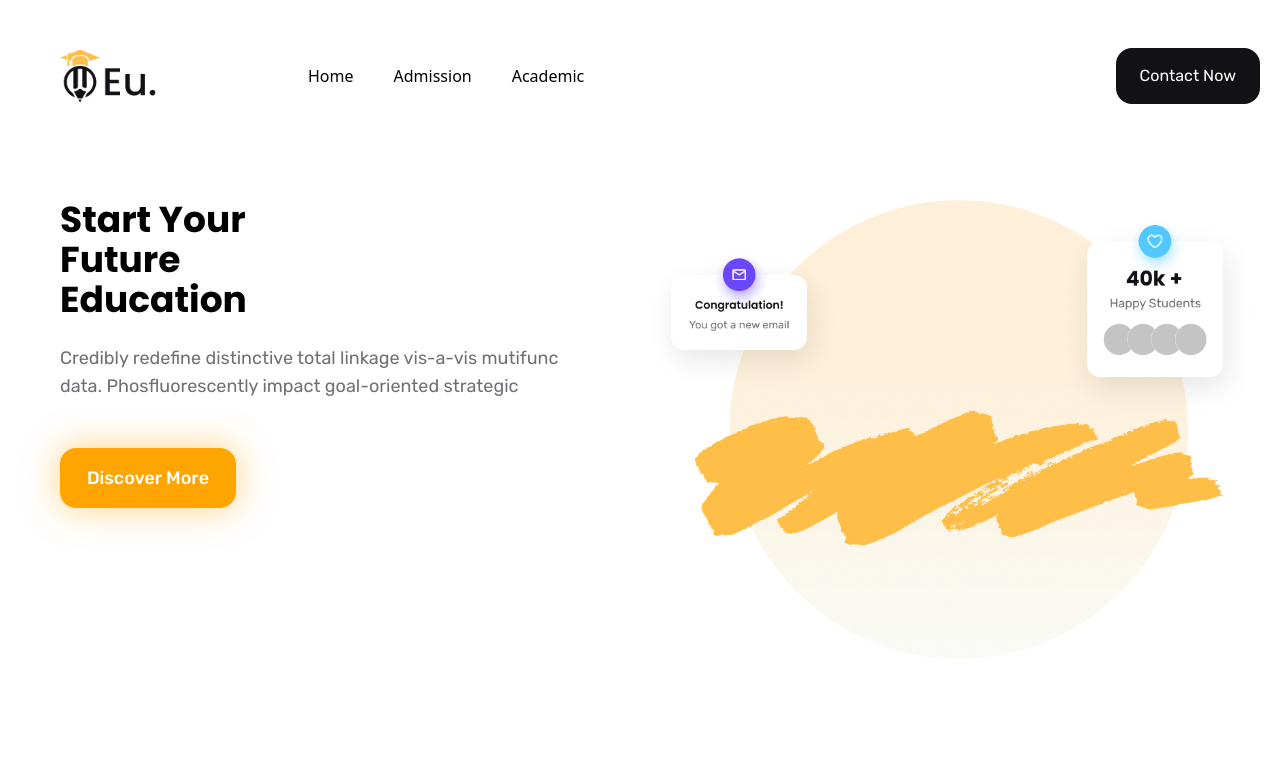
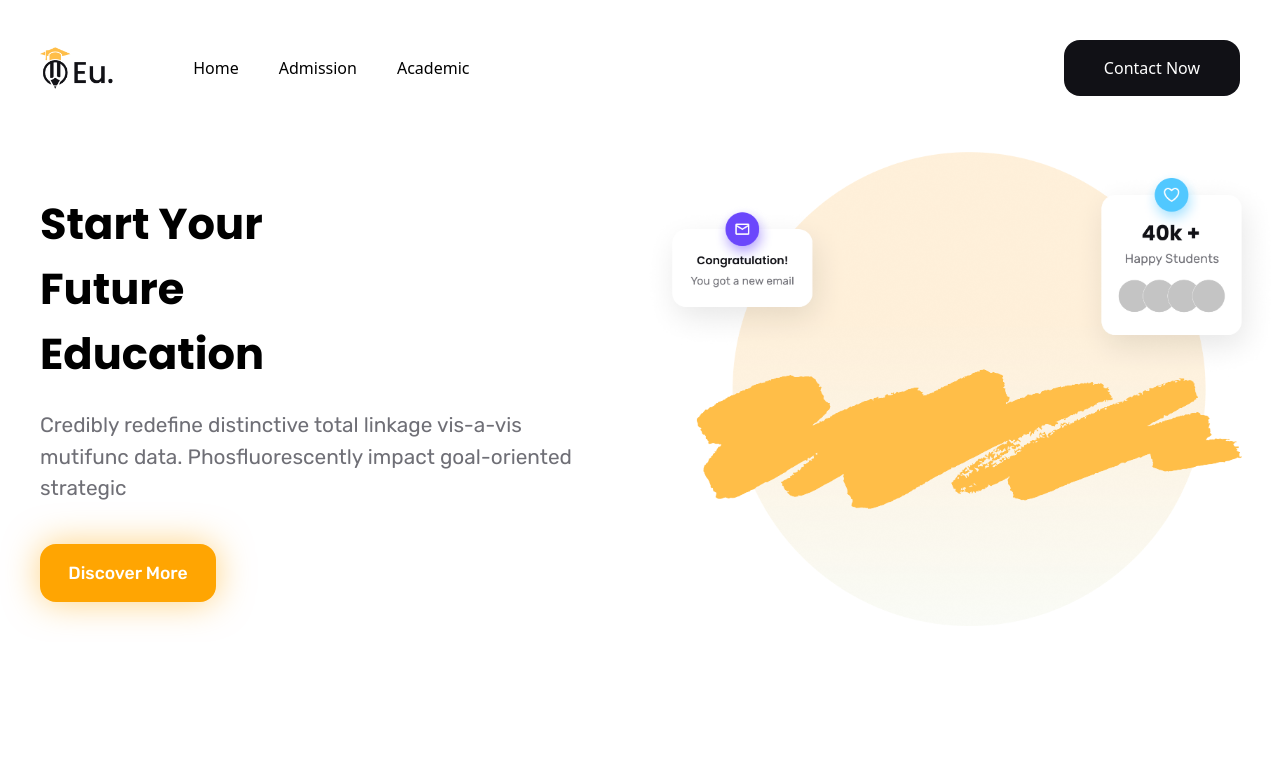
Before and after one commit to Arisa-Kaewsuan/mini-project-white2, a plain HTML site: page index.html in a window 1280 px wide. Shown: the top 771 px of the page. Drawn offline with nearby package versions, Linux system fonts and the light colour scheme.

Commit message:
delete-body-change-to-section-recheck-ETC

```diff
--- a/index.html
+++ b/index.html
@@ -34,38 +34,82 @@
   </head>
   <body>
     <!-- 1. Maple -->
-    <header class="w-full px-5 py-12">
-        <div class="flex-col w-full md:max-w-[1420px] mx-auto sm:flex">
-            <nav class="flex w-full justify-between items-center">
-                <div class="flex items-center md:gap-28">
-                    <a href="https://european-union.europa.eu/index_en"><img src="./images/logo.png" alt="EU Logo" class="px-10 w-44"></a>
+    <header class="h-full w-full overflow-x-hidden bg-mint-500">
+      <!-- 1. Start Nav Bar -->
+      <div class="flex justify-between items-center p-10">
+        <!-- 1.1 Logo & Menu -->
+        <nav class="flex w-full">
+          <a href="https://european-union.europa.eu/index_en"
+            ><img src="./images/logo.png" alt="EU Logo" class="w-20 h-auto"
+          /></a>
 
-                    <ul class="hidden md:flex gap-10 ">
-                        <li class="group"><a href="#" class="group-hover:underline group-hover:underline-offset-8  group-hover:decoration-[#FFA502]">Home</a></li>
-                        <li class="group"><a href="#" class="group-hover:underline group-hover:underline-offset-8  group-hover:decoration-[#FFA502]">Admission</a></li>
-                        <li class="group"><a href="#"  class="group-hover:underline group-hover:underline-offset-8  group-hover:decoration-[#FFA502]">Academic</a></li>
-                    </ul>
-                </div>
+          <ul
+            class="flex hidden sm:flex w-full justify-start gap-10 items-center px-20"
+          >
+            <li class="group">
+              <a
+                href="#"
+                class="group-hover:underline group-hover:underline-offset-8 group-hover:decoration-[#FFA502]"
+                >Home</a
+              >
+            </li>
+            <li class="group">
+              <a
+                href="#"
+                class="group-hover:underline group-hover:underline-offset-8 group-hover:decoration-[#FFA502]"
+                >Admission</a
+              >
+            </li>
+            <li class="group">
+              <a
+                href="#"
+                class="group-hover:underline group-hover:underline-offset-8 group-hover:decoration-[#FFA502]"
+                >Academic</a
+              >
+            </li>
+          </ul>
+        </nav>
 
-                <div>
-                    <a href="#" class="hidden md:block bg-[#111116] text-white py-4 px-6 rounded-2xl font-rubik hover:bg-[#282828] hover:shadow-[0_0_35px_rgba(40,40,40,0.5)] hover:cursor-pointer">Contact Now</a>
-                    <a href="#"><i class='bx bxs-grid-alt bx-md md:hidden'></i></a>
-                </div>
-            </nav>
+        <!-- 1.2 Contact Button -->
+        <div
+          class="hidden md:flex bg-[#111116] text-white py-4 px-10 rounded-2xl whitespace-nowrap hover:bg-[#282828] hover:shadow-[0_0_35px_rgba(40,40,40,0.5)] hover:cursor-pointer"
+        >
+          <a href="#">Contact Now</a>
+        </div>
 
-        <div class="w-full md:max-w-[1420px] mx-auto flex flex-col md:flex-row-reverse">
-            <div class="md:basis-[50%]">
-                <img src="./images/banner.png" alt="banner" class="mt-40 md:mt-24">
-            </div>
+        <!-- 1.3 Grid Logo -->
+        <div class="flex md:hidden">
+          <a href="#"><i class="bx bxs-grid-alt bx-md"></i></a>
+        </div>
+      </div>
+      <!-- End Nav Bar -->
 
-            <div class="md:basis-[50%]">
-                <h1 class="text-3xl md:text-4xl font-poppins font-[700] mt-24 px-10 ">Start Your <br> Future <br> Education</h1>
-                <p class="text-lg  font-rubik text-[#6F6F76] mt-6 px-10">Credibly redefine distinctive total linkage vis-a-vis mutifunc data. Phosfluorescently impact goal-oriented strategic</p>
-                <div class="bg-[#FFA502] shadow-[0_0_35px_rgba(255,165,0,0.5)] font-rubik font-[500] text-lg md:mt-12 mt-8 mb-10 mx-10 text-[white] w-44 text-center py-4 rounded-2xl hover:bg-[#fec6a2] hover:cursor-pointer hover:shadow-[0_0_35px_rgba(254,198,162,0.5)]">Discover More</div>
-            </div>
+      <!-- 2. Banner -->
+      <div class="pt-0 flex flex-col md:flex-row items-center">
+        <img
+          src="./images/banner.png"
+          alt="Banner"
+          class="w-full md:w-1/2 order-1 md:order-2"
+        />
+        <div class="md:w-1/2 order-2 md:order-1">
+          <h1 class="text-[2.7rem] font-poppins font-[700] mt-14 px-10">
+            Start Your <br />
+            Future <br />
+            Education
+          </h1>
+          <p class="text-[1.3rem] font-rubik text-[#6F6F76] mt-6 px-10">
+            Credibly redefine distinctive total linkage vis-a-vis mutifunc data.
+            Phosfluorescently impact goal-oriented strategic
+          </p>
+          <div
+            class="bg-[#FFA502] shadow-[0_0_35px_rgba(255,165,0,0.5)] font-rubik font-[500] text-[1.1rem] mt-10 mb-10 mx-10 text-[white] w-44 text-center py-4 rounded-2xl hover:bg-[#fec6a2] hover:cursor-pointer hover:shadow-[0_0_35px_rgba(254,198,162,0.5)]"
+          >
+            Discover More
+          </div>
         </div>
-     </header>
-
+      </div>
+      <!-- End Banner -->
+    </header>
 
     <!--##### 2. Boss -->
     <section
```
